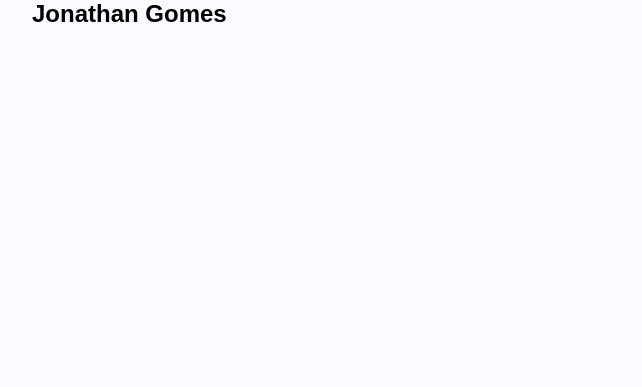
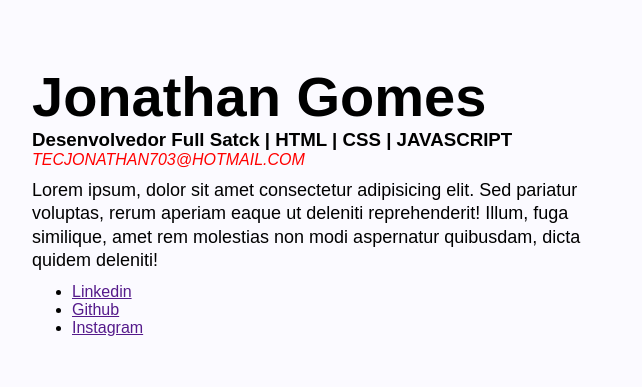
Before and after one commit to Johngfreitas/johngfreitas.github.io, a plain HTML site: page index.html in a window 1280 px wide. Shown: the top 387 px of the page, 268-910 px from the left. Drawn offline with Linux system fonts and the light colour scheme.

Commit message:
Desenvolvimento do home

```diff
--- a/index.html
+++ b/index.html
@@ -29,8 +29,19 @@
         </nav>
     </aside>
     <main>
-        <section id="home">
-            <h1>Jonathan Gomes</h1>
+        <section  id="home">
+            <h1 class="section-title">Jonathan Gomes</h1>
+            <h3>Desenvolvedor Full Satck | HTML | CSS | JAVASCRIPT</h3>
+            <address> <a class="email-link" href="mailto:tecjonathan703@hotmail.com">tecjonathan703@hotmail.com</a></address>
+            <p class="section-description"> Lorem ipsum, dolor sit amet consectetur adipisicing elit.
+                Sed pariatur voluptas, rerum aperiam eaque ut deleniti reprehenderit! Illum, fuga similique,
+                 amet rem molestias non modi aspernatur quibusdam, dicta quidem deleniti!
+            </p>
+            <ul>
+                <li><a href="">Linkedin</a></li>
+                <li><a href="">Github</a></li>
+                <li><a href="">Instagram</a></li>
+                            </ul>
         </section>
         <section id="skills">
             <h2>Habilidades</h2>
--- a/style.css
+++ b/style.css
@@ -12,9 +12,19 @@ html, body, .aside-wrap, main, section{
     height: 100%;
     /*text-align: center;*/
     }
+    /*SECTION*/
     section{
-        margin-left: 300px;
+        max-width: 900PX;
+        padding: 5% 0 0 300px;
     }
+        .section-title {
+            font-size: 56px;
+        }
+        .section-description{
+            font-size: 18px;
+            line-height: 1.3;
+            margin: 10px 0;
+        }
     html{
         scroll-behavior: smooth;
     }
@@ -46,6 +56,7 @@ body{
     font-family: ubuntu, sans-serif;
     font-size: 40px;
     }
+    /*ASIDE WRAP*/
     .aside-wrap{
     background-color: rgba(137, 145, 255, 0.034);
     background-image: linear-gradient(to bottom right,red, black);
@@ -66,3 +77,10 @@ body{
     .aside-wrap .menu-link:hover{
         border-bottom: 2px solid rgb(131, 226, 43);
     }
+
+    /*SECTION HOME*/
+    #home .email-link{
+        text-transform: uppercase;
+        color: red;
+        text-decoration: none;
+    }
```
